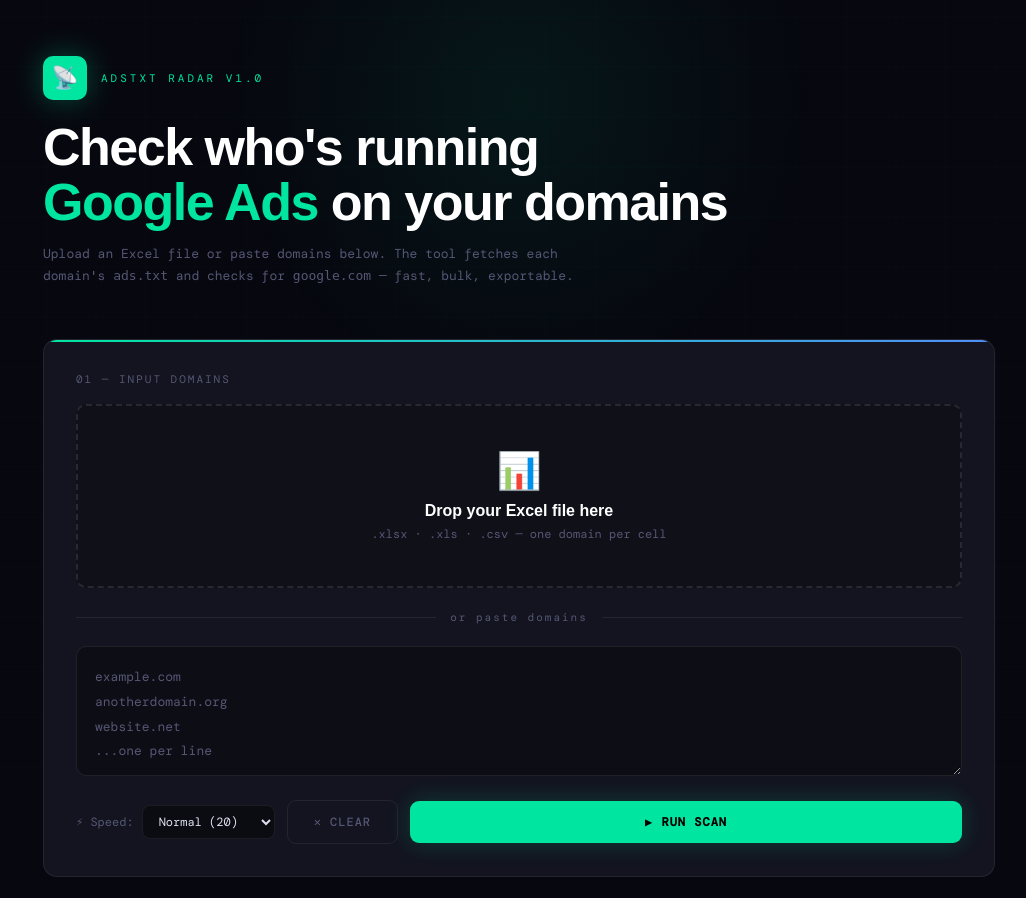
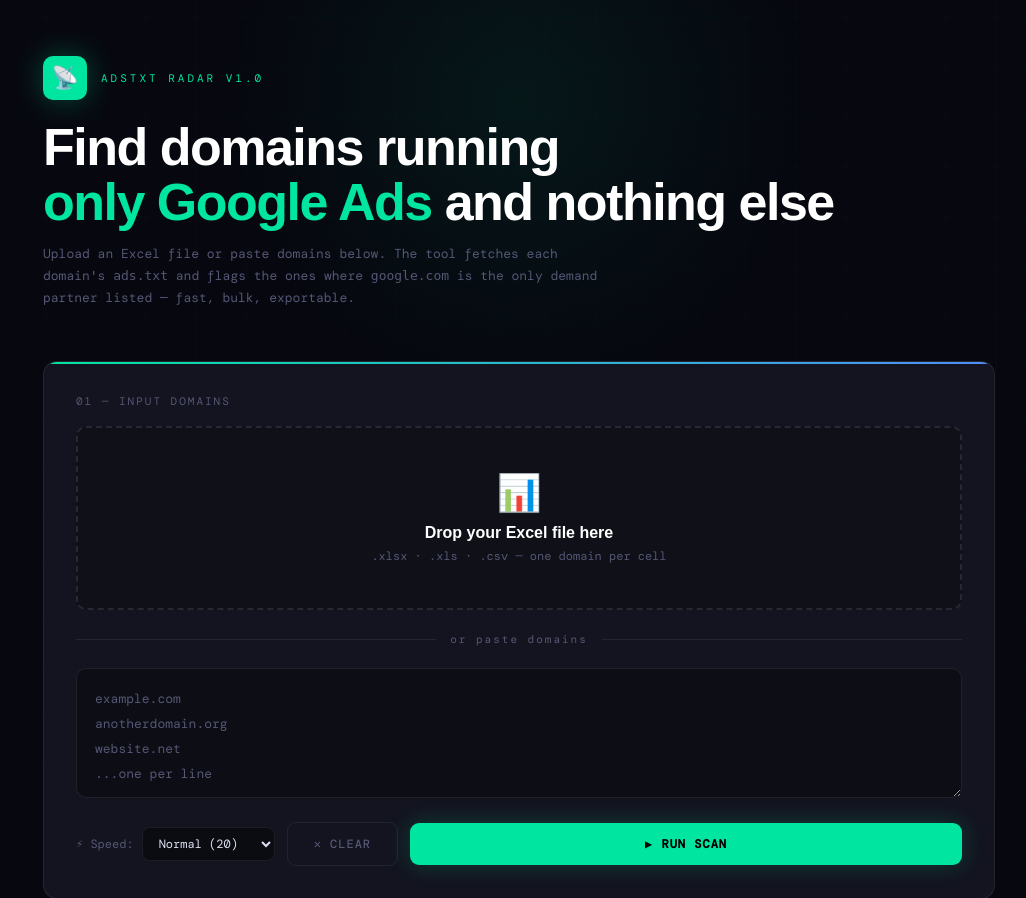
Before and after one commit to afunkwain/adstxt_checker, a Flask app: page / in a window 1280 px wide. Shown: the top 898 px of the page, without its empty margins (121-1147 px from the left). Before the commit the page ends 877 px from the top, so only its background shows below. Run offline with Flask 3, Linux system fonts and the light colour scheme; some web fonts are replaced.

Commit message:
Match only ads.txt files where google.com is the sole demand partner
The matcher previously ran a substring regex for "google.com" over the
whole response body, which over-triggered in two separate ways.

Publishers running Google alongside other demand partners were flagged
even though they are not AdSense-only prospects. Replace the regex with
is_google_only(), which parses the file line by line and requires every
entry's domain field to be exactly google.com. Comments (full-line and
inline), blank lines and variable declarations (CONTACT=, OWNERDOMAIN=)
are ignored; a file with no entries is not a match.

The substring check also matched web pages. Some hosts answer /ads.txt
with HTTP 200 and an HTML page rather than a 404, and nearly every page
mentions google.com somewhere, so domains with no ads.txt at all were
reported as Google publishers. On a sample of 38 such responses the old
matcher flagged 33 (87%). Reject responses whose body is markup.

A related case is a redirect that drops the path: auto-bild.de/ads.txt
redirects to www.autobild.de/ (the homepage), so the scan read a
homepage instead of the real file at www.autobild.de/ads.txt. Detect
when the final URL is no longer /ads.txt and retry the canonical host
once, guarding against a redirect back to a host already tried.

Measured over 1183 live domains: 1183 scanned, 343 AdSense-only, 346
listing google.com alongside others (previously flagged too), 203 with
no ads.txt. All 343 verified to carry exactly one distinct partner.

Labels in the UI, Excel export, CLI summary and README now say
"AdSense Only" rather than "Google.com Found". The underlying result
field is still named `google`, so no API or frontend contract changes.

Co-Authored-By: Claude Opus 5 <noreply@anthropic.com>

```diff
--- a/app.py
+++ b/app.py
@@ -1,7 +1,8 @@
 """
 AdsTxt Checker — Python Backend
 ================================
-Flask server that checks domains for google.com in their ads.txt files.
+Flask server that checks domains for ads.txt files listing google.com as their
+only demand partner (i.e. AdSense-only publishers).
 
 HOW TO RUN:
   1. pip install flask flask-cors requests openpyxl
@@ -17,6 +18,8 @@ import time
 import threading
 from concurrent.futures import ThreadPoolExecutor, as_completed
 
+from urllib.parse import urlparse
+
 import requests
 import openpyxl
 from flask import Flask, jsonify, render_template, request, send_file
@@ -28,7 +31,11 @@ CORS(app)
 # ── Config ─────────────────────────────────────────────────────────────────────
 TIMEOUT        = 8          # seconds per request
 MAX_WORKERS    = 30         # concurrent threads
-GOOGLE_PATTERN = re.compile(r'google\.com', re.IGNORECASE)
+
+# ads.txt variable declarations (CONTACT=, OWNERDOMAIN=, SUBDOMAIN=, …) are
+# metadata, not demand entries — they don't count toward the "sole entry" test.
+VARIABLE_LINE = re.compile(r'^[A-Za-z]+\s*=')
+GOOGLE_DOMAIN = "google.com"
 
 # In-memory job store  {job_id: {...}}
 jobs = {}
@@ -56,8 +63,85 @@ def dedupe_domains(domains: list) -> list:
     return unique
 
 
+def is_google_only(ads_txt: str) -> bool:
+    """
+    True when google.com is the SOLE demand source declared in an ads.txt file.
+
+    Comments (full-line and inline, per the ads.txt spec `#` runs to end of line),
+    blank lines and variable declarations are ignored. Every remaining entry's
+    domain field (the first comma-separated field) must be exactly `google.com`,
+    case-insensitively. A file with no entries at all is not a match.
+    """
+    has_entry = False
+
+    for line in ads_txt.splitlines():
+        line = line.split('#', 1)[0].strip()
+        if not line or VARIABLE_LINE.match(line):
+            continue
+
+        exchange_domain = line.split(',', 1)[0].strip().lower()
+        if not exchange_domain:
+            continue
+
+        has_entry = True
+        if exchange_domain != GOOGLE_DOMAIN:
+            return False
+
+    return has_entry
+
+
+def _looks_like_html(text: str) -> bool:
+    """True for a web page. A real ads.txt never opens with markup."""
+    head = text[:600].lstrip().lower()
+    return head.startswith("<!doctype") or head.startswith("<html") or "<html" in head
+
+
+def _served_ads_txt(resp) -> bool:
+    """
+    True when a 200 response really is an ads.txt file.
+
+    Two ways it can fail: a redirect landed us somewhere that isn't /ads.txt
+    (common — an alias domain redirects to its canonical host and drops the
+    path), or the server returned its web page with a 200 instead of a 404.
+    """
+    if not urlparse(resp.url).path.rstrip("/").lower().endswith("ads.txt"):
+        return False
+    return not _looks_like_html(resp.text)
+
+
+def _ads_txt_body(resp, tried: set):
+    """
+    Return the ads.txt text for a 200 response, or None if there isn't one.
+
+    When a redirect dropped the /ads.txt path, retry the canonical host once —
+    e.g. auto-bild.de/ads.txt redirects to www.autobild.de/ (the homepage) while
+    www.autobild.de/ads.txt serves the real file.
+    """
+    if _served_ads_txt(resp):
+        return resp.text
+
+    host = urlparse(resp.url).netloc
+    if not host or host in tried:
+        return None                   # same host we already asked — don't loop
+    tried.add(host)
+
+    try:
+        retry = requests.get(
+            f"https://{host}/ads.txt",
+            timeout=TIMEOUT,
+            headers={"User-Agent": "AdsTxtChecker/1.0"},
+            allow_redirects=True,
+        )
+    except requests.exceptions.RequestException:
+        return None
+
+    if retry.status_code == 200 and _served_ads_txt(retry):
+        return retry.text
+    return None
+
+
 def check_domain(domain: str) -> dict:
-    """Fetch /ads.txt for a domain and look for google.com."""
+    """Fetch /ads.txt for a domain and flag it when google.com is its only entry."""
     result = {
         "domain":      domain,
         "status":      "Failed",
@@ -65,6 +149,8 @@ def check_domain(domain: str) -> dict:
         "status_code": None,
         "error":       "",
     }
+
+    tried = {domain}
 
     for scheme in ("https", "http"):
         url = f"{scheme}://{domain}/ads.txt"
@@ -82,8 +168,15 @@ def check_domain(domain: str) -> dict:
                 return result
 
             if resp.status_code == 200:
+                body = _ads_txt_body(resp, tried)
+                if body is None:
+                    # 200, but it's a web page — the domain has no ads.txt
+                    result["status"] = "Not Found"
+                    result["error"] = "No ads.txt (served a web page)"
+                    return result
+
                 result["status"] = "Success"
-                if GOOGLE_PATTERN.search(resp.text):
+                if is_google_only(body):
                     result["google"] = "Yes"
                 return result
 
@@ -350,7 +443,7 @@ def _build_excel_bytes(results: list, summary: dict) -> bytes:
 
     wb = openpyxl.Workbook()
     ws = wb.active
-    ws.title = "AdsTxt Results"
+    ws.title = "AdSense-Only Results"
 
     ws.append(["Run Summary", "Value"])
     ws.append(["Job ID", summary.get("job_id", "")])
@@ -361,7 +454,7 @@ def _build_excel_bytes(results: list, summary: dict) -> bytes:
     ws.append(["Invalid Skipped", summary.get("invalid_skipped", "")])
     ws.append([])
 
-    headers = ["Domain", "Status", "Google.com Present", "HTTP Code", "Error"]
+    headers = ["Domain", "Status", "AdSense Only", "HTTP Code", "Error"]
     ws.append(headers)
 
     header_fill = PatternFill("solid", fgColor="1A1A2E")
--- a/run_scan.py
+++ b/run_scan.py
@@ -43,7 +43,7 @@ def main():
         print(f"  {done}/{total} ({pct}%) — ~{eta}s remaining", flush=True)
 
     elapsed = round(time.time() - started, 1)
-    google_yes = sum(1 for r in results if r["google"] == "Yes")
+    adsense_only = sum(1 for r in results if r["google"] == "Yes")
     success = sum(1 for r in results if r["status"] == "Success")
 
     with OUTPUT.open("w", newline="", encoding="utf-8") as f:
@@ -55,7 +55,7 @@ def main():
         w.writerows(results)
 
     print(f"\nDone in {elapsed}s")
-    print(f"  Google.com found: {google_yes}")
+    print(f"  AdSense-only:     {adsense_only}")
     print(f"  Ads.txt loaded:   {success}")
     print(f"  Saved to:         {OUTPUT}")
 
--- a/templates/index.html
+++ b/templates/index.html
@@ -3,7 +3,7 @@
 <head>
 <meta charset="UTF-8"/>
 <meta name="viewport" content="width=device-width,initial-scale=1.0"/>
-<title>AdsTxt Radar — Google.com Scanner</title>
+<title>AdsTxt Radar — AdSense-Only Scanner</title>
 <link rel="preconnect" href="https://fonts.googleapis.com">
 <link rel="preconnect" href="https://fonts.gstatic.com" crossorigin>
 <link href="https://fonts.googleapis.com/css2?family=DM+Mono:wght@400;500&family=Clash+Display:wght@400;600;700&family=Cabinet+Grotesk:wght@400;500;700;800&display=swap" rel="stylesheet">
@@ -513,10 +513,11 @@ td.domain-cell {
       <div class="logo-icon">📡</div>
       <span class="logo-tag">AdsTxt Radar v1.0</span>
     </div>
-    <h1>Check who's running<br><em>Google Ads</em> on your domains</h1>
+    <h1>Find domains running<br><em>only Google Ads</em> and nothing else</h1>
     <p class="subtitle">
       Upload an Excel file or paste domains below. The tool fetches each domain's
-      <code>ads.txt</code> and checks for <code>google.com</code> — fast, bulk, exportable.
+      <code>ads.txt</code> and flags the ones where <code>google.com</code> is the
+      only demand partner listed — fast, bulk, exportable.
     </p>
   </header>
 
@@ -585,7 +586,7 @@ td.domain-cell {
       </div>
       <div class="stat-card stat-green">
         <div class="stat-num" id="statGoogle">0</div>
-        <div class="stat-lbl">Google.com Found</div>
+        <div class="stat-lbl">AdSense-Only Domains</div>
         <div class="stat-sub" id="statGooglePct"></div>
       </div>
       <div class="stat-card stat-gray">
@@ -616,8 +617,8 @@ td.domain-cell {
       <div class="table-toolbar">
         <div class="filter-tabs">
           <button class="tab active" onclick="setFilter('all', this)">All</button>
-          <button class="tab" onclick="setFilter('yes', this)">✅ Google Found</button>
-          <button class="tab" onclick="setFilter('no', this)">❌ Not Found</button>
+          <button class="tab" onclick="setFilter('yes', this)">✅ AdSense Only</button>
+          <button class="tab" onclick="setFilter('no', this)">❌ Not AdSense Only</button>
           <button class="tab" onclick="setFilter('success', this)">Loaded</button>
           <button class="tab" onclick="setFilter('failed', this)">Failed</button>
         </div>
@@ -635,7 +636,7 @@ td.domain-cell {
             <tr>
               <th onclick="sortBy('domain')">Domain <span class="sort-icon">⇅</span></th>
               <th onclick="sortBy('status')">Status <span class="sort-icon">⇅</span></th>
-              <th onclick="sortBy('google')">Google.com <span class="sort-icon">⇅</span></th>
+              <th onclick="sortBy('google')">AdSense Only <span class="sort-icon">⇅</span></th>
               <th onclick="sortBy('status_code')">HTTP Code <span class="sort-icon">⇅</span></th>
               <th>Error</th>
             </tr>
```
Also changed, not shown: README.md, 1 other file.
